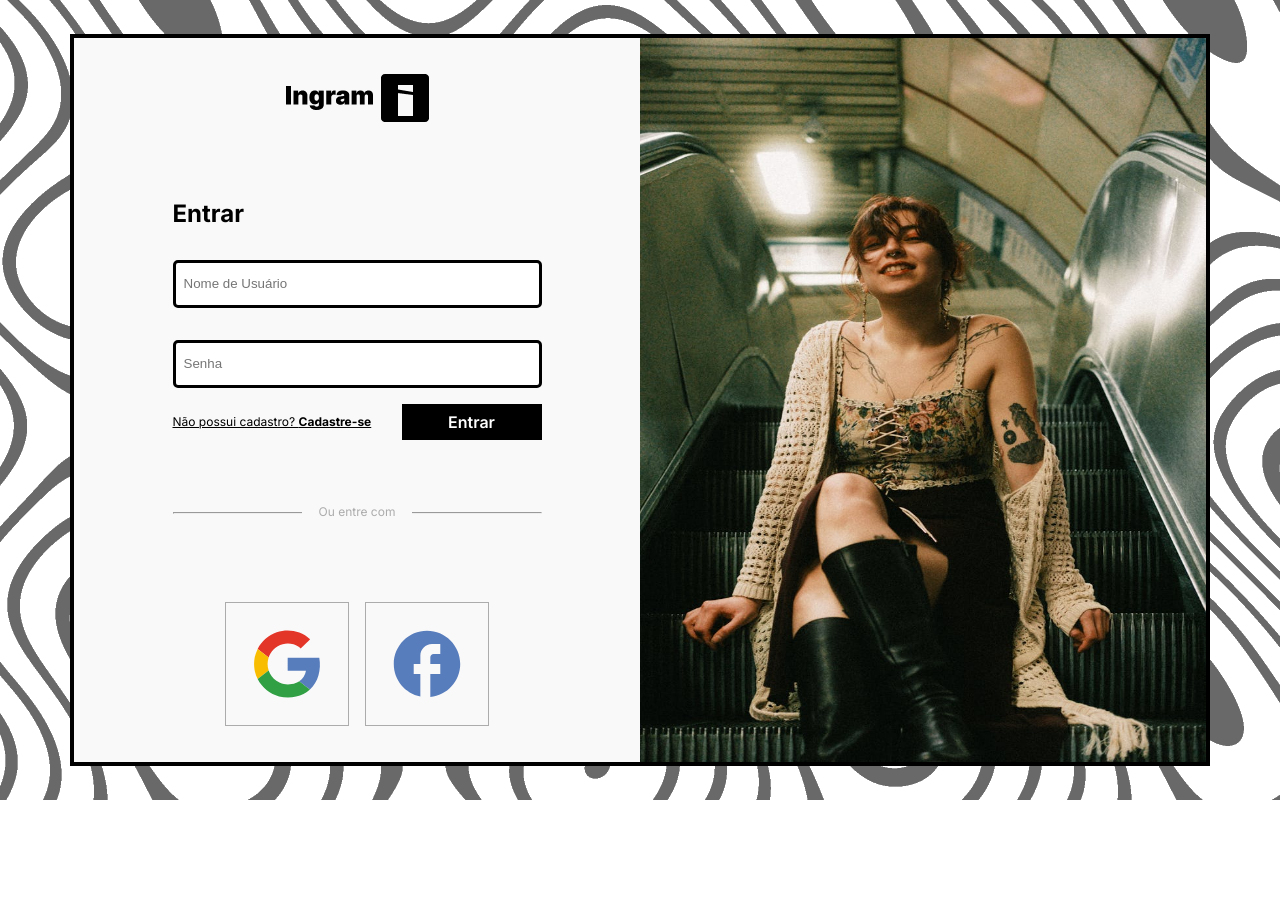
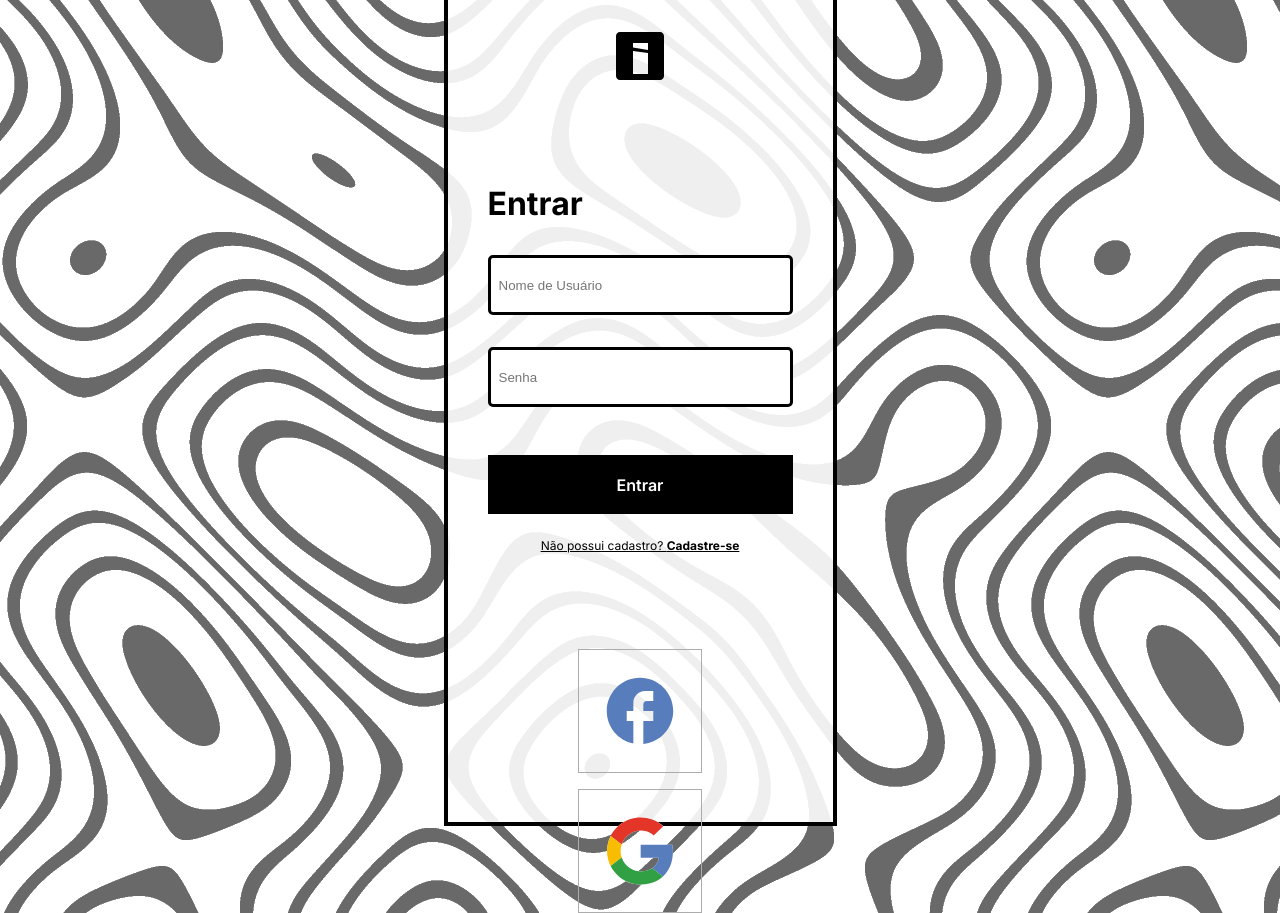
Before and after one commit to DP1lat/Exercise-DVV, a plain HTML site: page Login-page/index.html in a window 1280 px wide. Before the commit the page ends 800 px from the top, so only its background shows below. Drawn offline with Linux system fonts and the light colour scheme.

Commit message:
edit css

```diff
--- a/Login-page/index.html
+++ b/Login-page/index.html
@@ -13,7 +13,8 @@
     <main>
         <div class="main-container">
             <div id="logo-container">
-                <img src="./assets/igram.png" alt="">
+                <img id="desk-img" src="./assets/igram.png" alt="">
+                <img id="mob-img" src="./assets/Group 3.svg" alt="">
             </div>
             <div class="login-container">
                 <form>
--- a/Login-page/style.css
+++ b/Login-page/style.css
@@ -117,3 +117,77 @@ main {
     width: 566px;
     height: 724px;
 }
+
+#mob-img {
+    display: none;
+}
+
+#desk-img {
+    display: block;
+}
+
+@media (max-width: 1400px) {
+
+    main {
+        height: 852px;
+        width: 393px;
+        justify-content: center;
+    }
+
+    .main-container {
+        width: 100%;;
+        padding: 54px 32px 176px 32px;
+        align-items: center;
+        gap: 32px;
+        background-color: #ffffffe4;
+    }
+
+    #mob-img {
+        display: block;
+    }
+
+    #desk-img {
+        display: none;
+    }
+
+    .img-container {
+        display: none;
+    }
+
+    .login-container,
+    .register-container {
+        margin-bottom: 32px;
+    }
+
+    .login-container form h2{
+        font-size: 32px;
+    }
+
+    .login-container form input {
+        width: 305px;
+        height: 60px;
+    }
+
+    .register-container {
+        flex-direction: column-reverse;
+    }
+
+    .register-container button {
+        width: 100%;
+        height: 59px;
+        margin-top: 32px;
+        margin-bottom: 24px;
+    }
+
+    #logo-container {
+        margin-bottom: 72px;
+    }
+
+    .divisor {
+        display: none;
+    }
+
+    .social-media-container {
+        flex-direction: column-reverse;
+    }
+}
```
Also changed, not shown: Login-page/assets/Group 3.svg (added).
